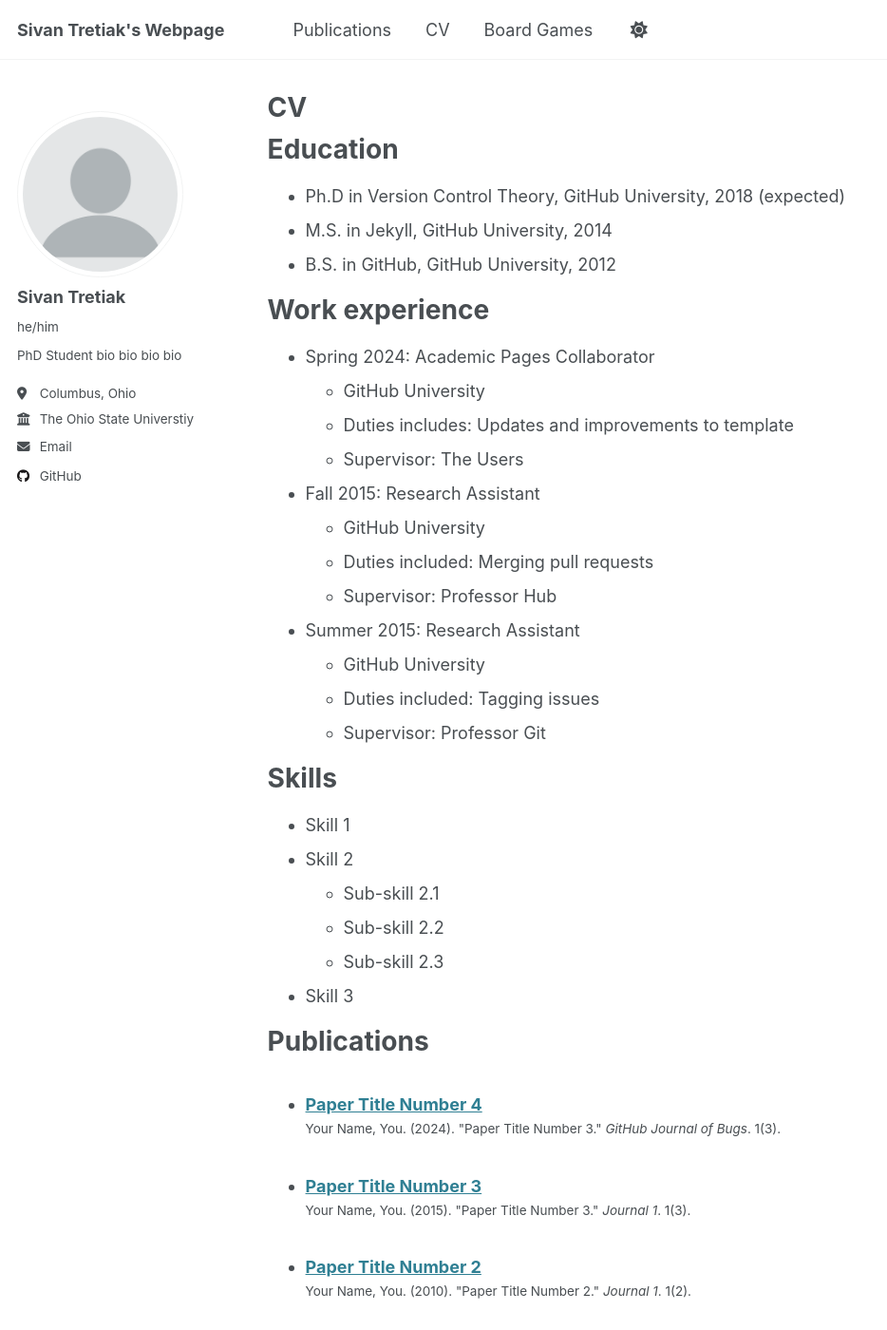
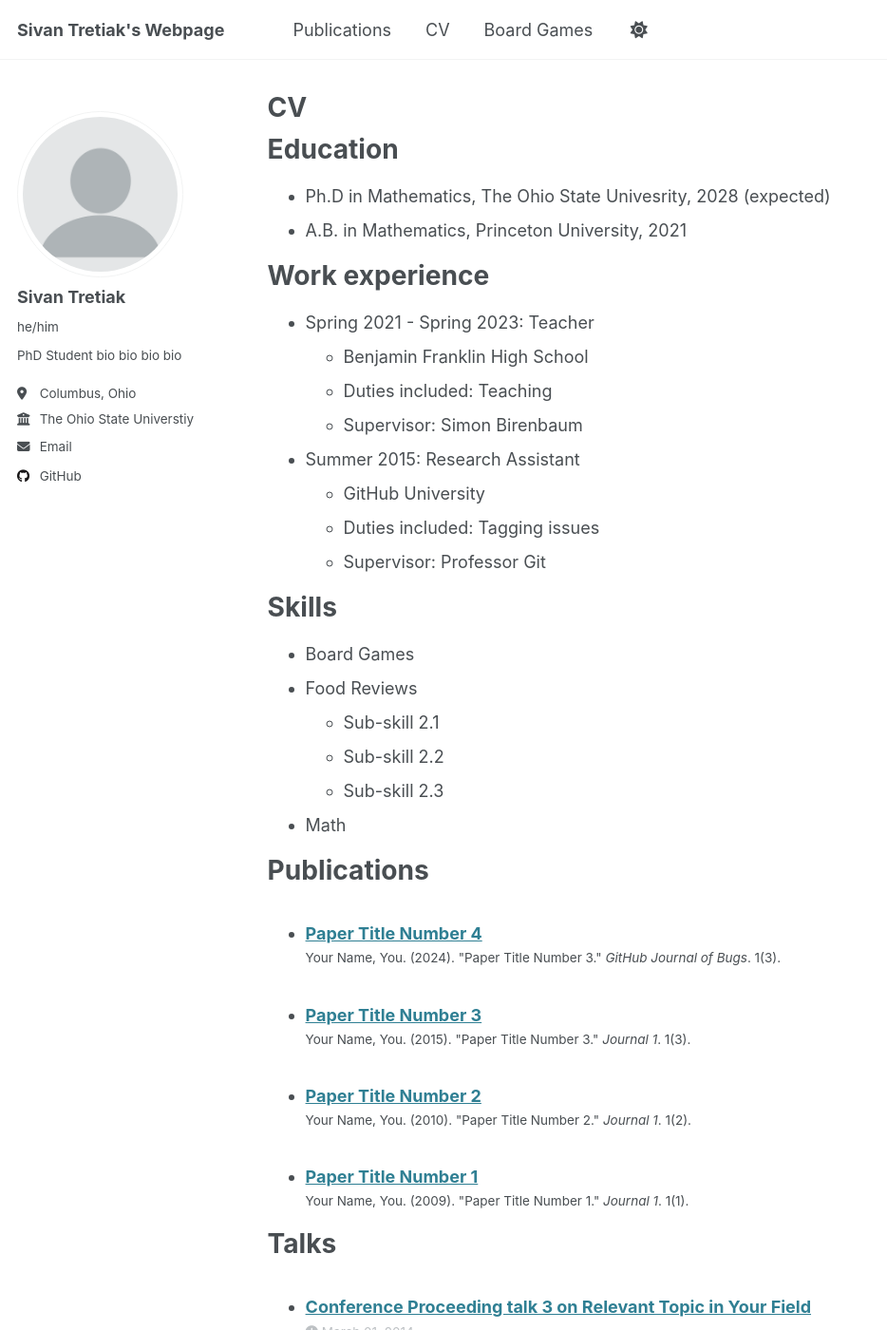
Before and after one commit to sivantretiak/sivantretiak.github.io, a Jekyll site: the page built from _pages/cv.md, in a window 1280 px wide and 1400 px high. Shown: the whole window at 95% size, without its empty margins (0-934 px from the left). Built offline with Jekyll 4.4.1, drawn with Linux system fonts in a browser that asks for light colours; some of the changed text lies outside the part shown.

Commit message:
Update cv.md

```diff
--- a/_pages/cv.md
+++ b/_pages/cv.md
@@ -11,21 +11,15 @@ redirect_from:
 
 Education
 ======
-* Ph.D in Version Control Theory, GitHub University, 2018 (expected)
-* M.S. in Jekyll, GitHub University, 2014
-* B.S. in GitHub, GitHub University, 2012
+* Ph.D in Mathematics, The Ohio State Univesrity, 2028 (expected)
+* A.B. in Mathematics, Princeton University, 2021
 
 Work experience
 ======
-* Spring 2024: Academic Pages Collaborator
-  * GitHub University
-  * Duties includes: Updates and improvements to template
-  * Supervisor: The Users
-
-* Fall 2015: Research Assistant
-  * GitHub University
-  * Duties included: Merging pull requests
-  * Supervisor: Professor Hub
+* Spring 2021 - Spring 2023: Teacher
+  * Benjamin Franklin High School
+  * Duties included: Teaching
+  * Supervisor: Simon Birenbaum
 
 * Summer 2015: Research Assistant
   * GitHub University
@@ -34,12 +28,12 @@ Work experience
 
 Skills
 ======
-* Skill 1
-* Skill 2
+* Board Games
+* Food Reviews
   * Sub-skill 2.1
   * Sub-skill 2.2
   * Sub-skill 2.3
-* Skill 3
+* Math
 
 Publications
 ======
@@ -61,4 +55,4 @@ Teaching
 
 Service and leadership
 ======
-* Currently signed in to 43 different slack teams
+* Service
```
